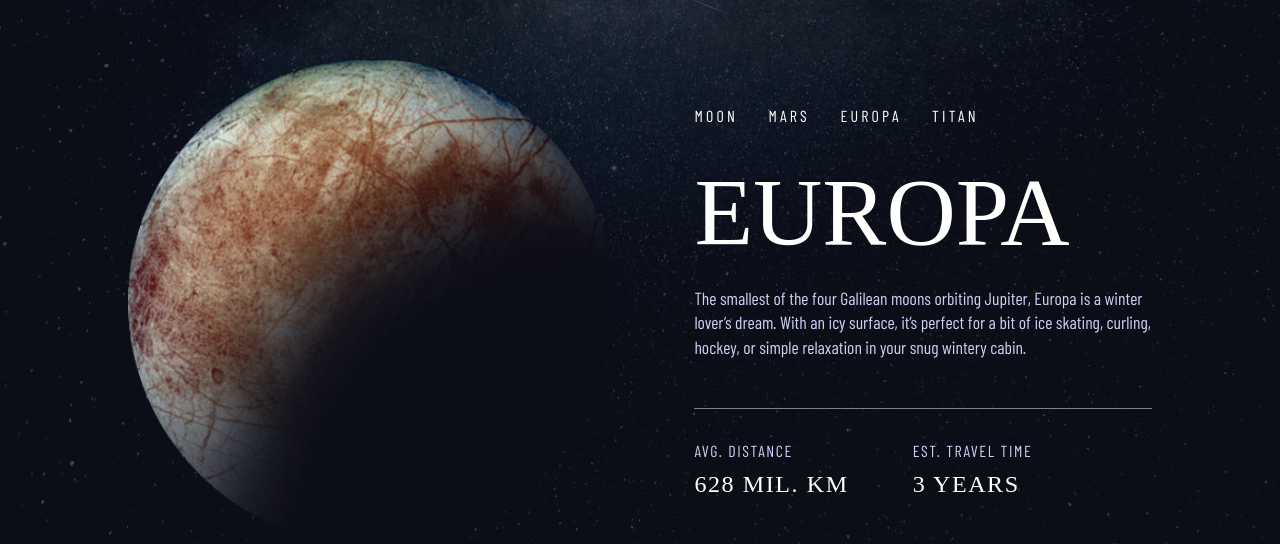
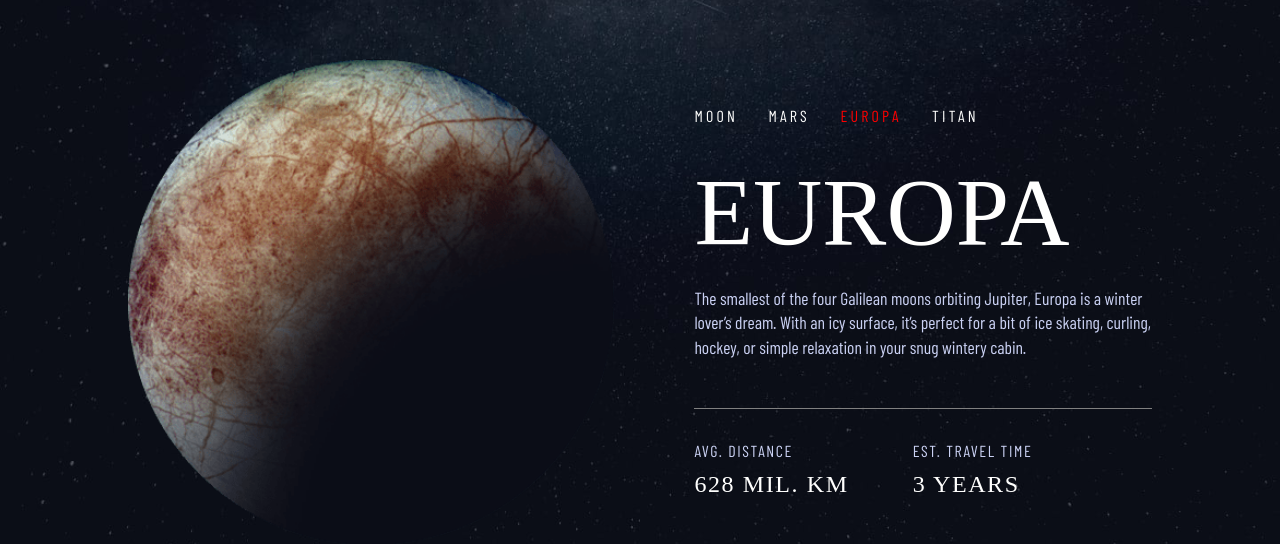
Before and after one commit to jakegodsall/space-tourism-website-frontend-practice, a Django app: page /destination/europa in a window 1280 px wide. Shown: the part 250-794 px from the top of the page. Run offline with Django 4.2, Linux system fonts and the light colour scheme; data comes from the database, SQL or seed files in the repository; some web fonts are replaced.

Commit message:
fixed active states for destination component

```diff
--- a/destination/templates/destination/partials/destination.html
+++ b/destination/templates/destination/partials/destination.html
@@ -6,13 +6,13 @@
     <img class="planet" src="{% static 'destination/images/' %}{{ image }}" alt="{{ name }}" />
     <div class="main-content">
         <nav class="destinations">
-            <a {% if name == 'Moon'%}class="active"{% endif %}
+            <a {% if name == 'moon'%}class="active"{% endif %}
             href="{% url 'moon' %}">Moon</a>
-            <a {% if name == 'Mars'%}class="active"{% endif %}
+            <a {% if name == 'mars'%}class="active"{% endif %}
             href="{% url 'mars' %}">Mars</a>
-            <a {% if name == 'Europa'%}class="active"{% endif %}
+            <a {% if name == 'europa'%}class="active"{% endif %}
             href="{% url 'europa' %}">Europa</a>
-            <a {% if name == 'Titan'%}class="active"{% endif %}
+            <a {% if name == 'titan'%}class="active"{% endif %}
             href="{% url 'titan' %}">Titan</a>
         </nav>
         <p class="title">{{ name }}</p>
```
